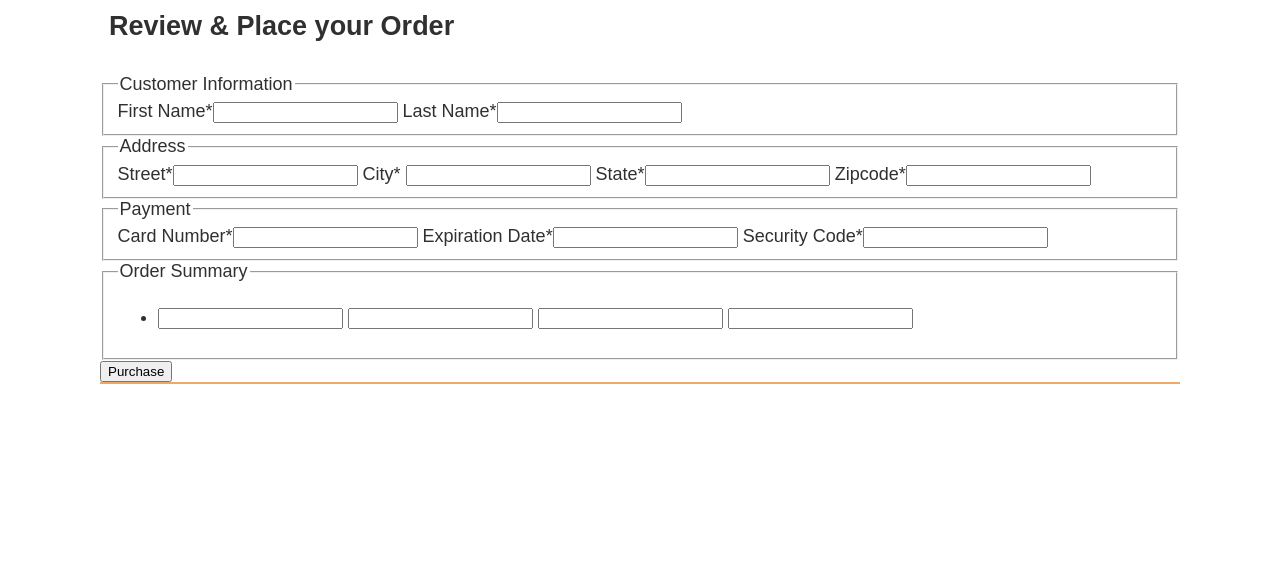
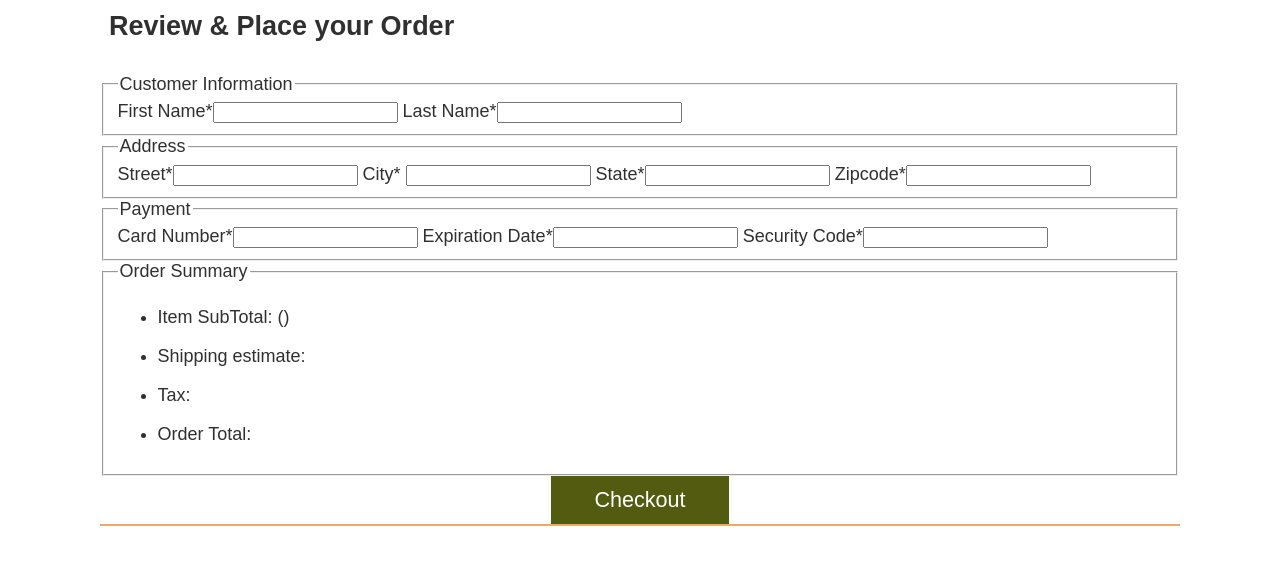
Before and after one commit to Blahdidah/Team03Repo, a website built with Vite: page src/checkout/index.html in a window 1280 px wide. Shown: the part 82-646 px from the top of the page. Built offline with nearby package versions, Linux system fonts and the light colour scheme.

Commit message:
Update index.html
Update to checkout index

```diff
--- a/src/checkout/index.html
+++ b/src/checkout/index.html
@@ -21,6 +21,7 @@
       <section class="products">
         <h2>Review & Place your Order</h2>
       </section>
+
       <form name="checkout">
         <fieldset>
           <legend>Customer Information</legend>
@@ -45,15 +46,29 @@
             <legend>Order Summary</legend>
             <ul>
                 <li>
-                    <label id="subtotal"><input readonly></label>
-                    <label id="ship"><input readonly></label>
-                    <label id="tax"><input readonly></label>
-                    <label id="orderTotal"><input readonly></label>
+                    <label for="subtotal">Item SubTotal: (<span id="num-items"></span>)
+                    </label>
+                    <p name="subtotal" id="subtotal"></p>
+                    </li>
+                    <li>
+                    <label for="ship">Shipping estimate:
+                    </label>
+                    <p id="shipping"></p>
+                    </li>
+                    <li>
+                    <label for="tax">Tax:
+                    </label>
+                    <p id="tax"></p>
+                    </li>
+                    <li>
+                    <label for="orderTotal">Order Total:
+                    </label>
+                    <p id="orderTotal"></p>
                 </li>
             </ul>
 
           </fieldset>
-        <input type="submit" value="Purchase" class="submitBtn">
+        <button id="checkoutSubmit" type="submit">Checkout</button>
 
       </form>
     </main>
```
